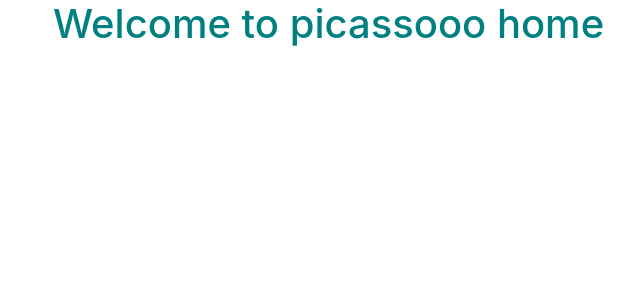
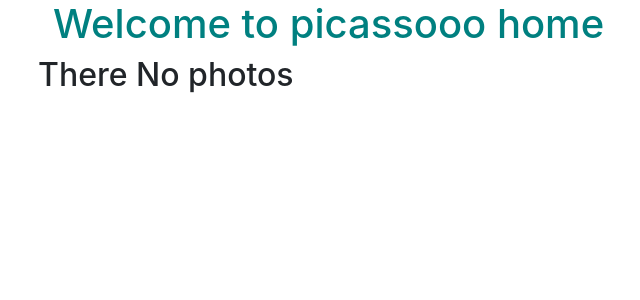
Before and after one commit to Sundaybrian/Picasso, a Django app: page /home/ in a window 1280 px wide. Shown: the part 56-356 px from the top of the page, without its empty margins (32-672 px from the left). Run offline with Django 3.2, Linux system fonts and the light colour scheme; data that the repository does not hold is empty; some libraries are stand-ins or nearby versions.

Commit message:
update the picasso home to display the image title

```diff
--- a/gallery/templates/all-canvas/picasso_home.html
+++ b/gallery/templates/all-canvas/picasso_home.html
@@ -2,4 +2,21 @@
 {% block content %}
 
 <h1>Welcome to picassooo home</h1>
+
+  <!-- Looping through photos   -->
+  {% for pic in photos %}
+
+  <div class="row">
+    <!-- displaying photos -->
+    <div class="col-xs-6 col-sm-6 col-md-6 col-lg-6">
+      <h2 class="text-center"> {{ pic.img_name }} </h2>
+    </div>
+
+  </div>
+
+  {% empty %}
+  <div class="row">
+    <h2 class="text-center">There No photos</h2>
+  </div>
+  {% endfor %}
 {% endblock content %}
```
